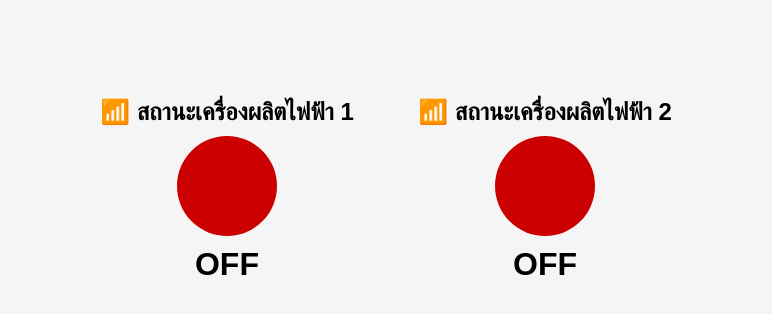
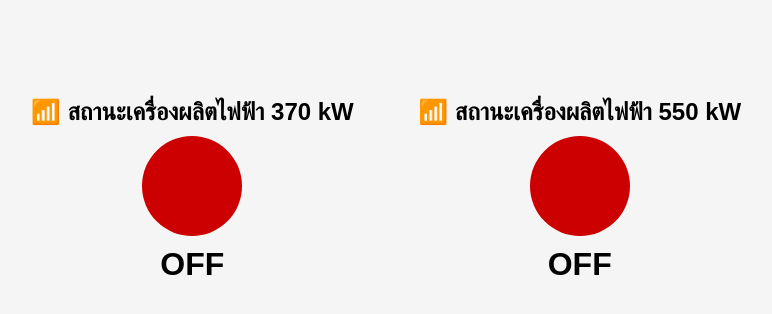
Before and after one commit to hertzscream/JKR-dashboard, a plain HTML site: page index.html in a window 1280 px wide. Shown: the whole page, without its empty margins (254-1026 px from the left). Drawn offline with Linux system fonts and the light colour scheme; no server answers.

Commit message:
index.html

```diff
--- a/index.html
+++ b/index.html
@@ -2,7 +2,7 @@
 <html>
 <head>
   <meta charset="UTF-8">
-  <title>ESP8266 Status Dashboard</title>
+  <title>JKR Dashboard</title>
   <style>
     body {
       font-family: sans-serif;
@@ -38,13 +38,13 @@
 </head>
 <body>
   <div class="status-box">
-    <h2>📶 สถานะเครื่องผลิตไฟฟ้า 1</h2>
+    <h2>📶 สถานะเครื่องผลิตไฟฟ้า 370 kW</h2>
     <div id="circle1" class="status-circle status-off"></div>
     <div id="label1" class="label">OFF</div>
   </div>
 
   <div class="status-box">
-    <h2>📶 สถานะเครื่องผลิตไฟฟ้า 2</h2>
+    <h2>📶 สถานะเครื่องผลิตไฟฟ้า 550 kW</h2>
     <div id="circle2" class="status-circle status-off"></div>
     <div id="label2" class="label">OFF</div>
   </div>
```
